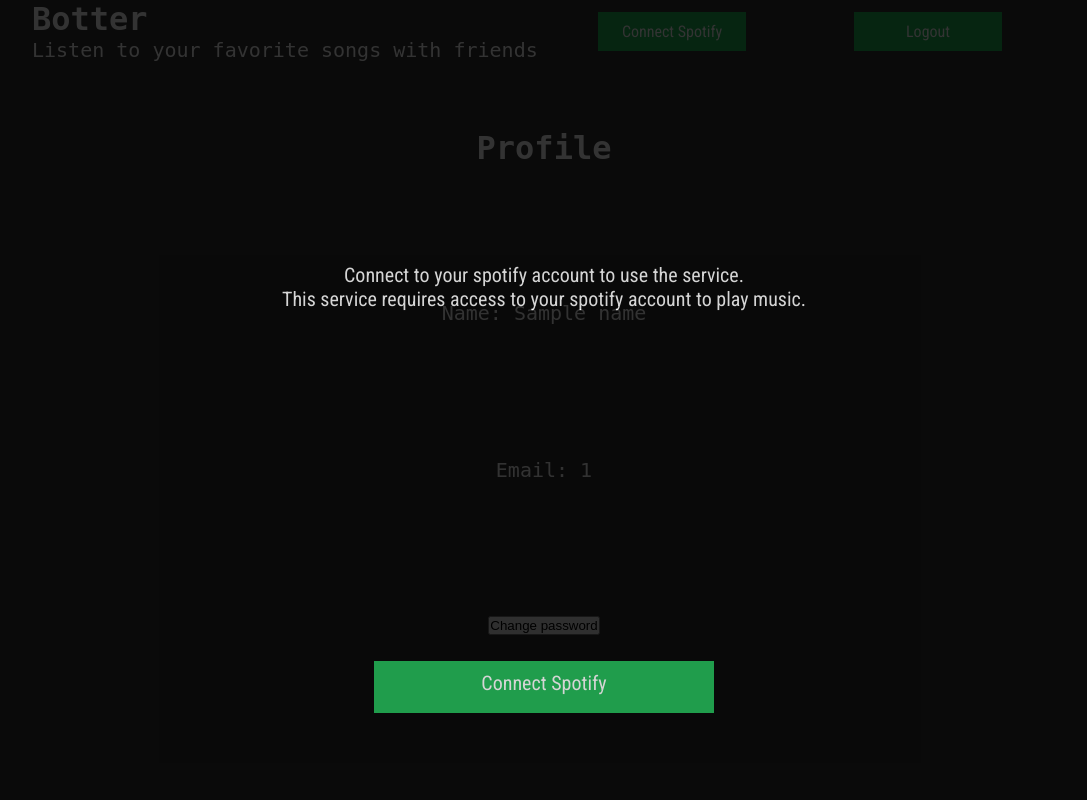
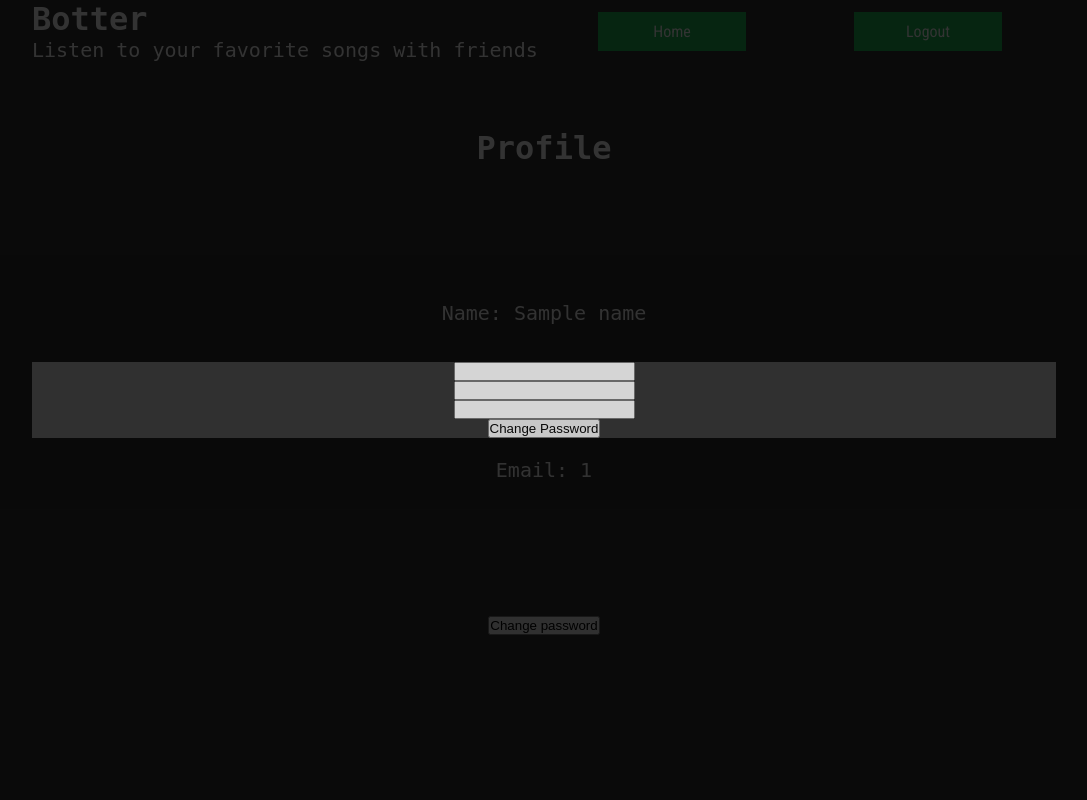
Before and after one commit to cold-magma/listeningspaces, a Flask app: template botter/templates/profile.html in a window 1280 px wide. Shown: the whole page, without its empty margins (96-1183 px from the left). Run offline with Flask 2, Linux system fonts and the light colour scheme; the template is opened without the code that fills it: most values are stand-ins (such as "Sample title", 1, 10 or a date in 2020); some web fonts are replaced.

Commit message:
Update profile.html

```diff
--- a/botter/templates/profile.html
+++ b/botter/templates/profile.html
@@ -7,6 +7,7 @@
 	<link rel="preconnect" href="https://fonts.gstatic.com">
 	<link href="https://fonts.googleapis.com/css2?family=Padauk&display=swap" rel="stylesheet">
 	<link href="https://fonts.googleapis.com/css2?family=Roboto+Condensed&display=swap" rel="stylesheet">
+	<script src="https://code.jquery.com/jquery-3.5.1.min.js"></script>
 </head>
 <body>
 	<nav>
@@ -15,11 +16,7 @@
 			<p>Listen to your favorite songs with friends</p>
 		</div>
 		<div class="options">
-			{% if is_connected %}
-			<a class="links" href="">Spotify connected ✓</a>
-			{% else %}
-			<a class="links" href='https://accounts.spotify.com/authorize?client_id={{ client_id }}&scope={{ scope }}&response_type=code&redirect_uri=https://listenbotter.herokuapp.com/auth/'>Connect Spotify</a>
-			{% endif %}
+			<a class="links" href="{{ url_for('main.dashboard') }}">Home</a>
 			<a class="links" href="{{ url_for('auth.logout') }}">Logout</a>
 		</div>
 	</nav>
@@ -27,17 +24,20 @@
 		<div id="head"><h1>Profile</h1></div>
 		<div><p>Name:	{{ name }}</p></div>
 		<div><p>Email:	{{ email_id }}</p></div>
-		<button>Change password</button>
+		<button id="change">Change password</button>
 	</div>
-	{% if not is_connected %}
+	<script type="text/javascript">
+		$(document).ready(function() {
+			$("#change").on('click', function(){
+				$('.popup').append('')
+			});
+		});
+	</script>
 	<div class="popup">
-		<div id="popcontent">
-			Connect to your spotify account to use the service.
-			<br>
-			This service requires access to your spotify account to play music.
-		</div>
-		<a class="links" id="connect_link" href='https://accounts.spotify.com/authorize?client_id={{ client_id }}&scope={{ scope }}&response_type=code&redirect_uri=https://listenbotter.herokuapp.com/auth/'>Connect Spotify</a>
+		<form action="" method="POST"><input type="password" name="old_pass"><input type="password" name="new_pass"><input type="password" name="r_new_pass"><input type="submit" name="submit" value="Change Password"></form>
+		{% if error %}
+		<p>{{ error }}</p>
+		{% endif %}
 	</div>
-	{% endif %}
 </body>
 </html>
```
